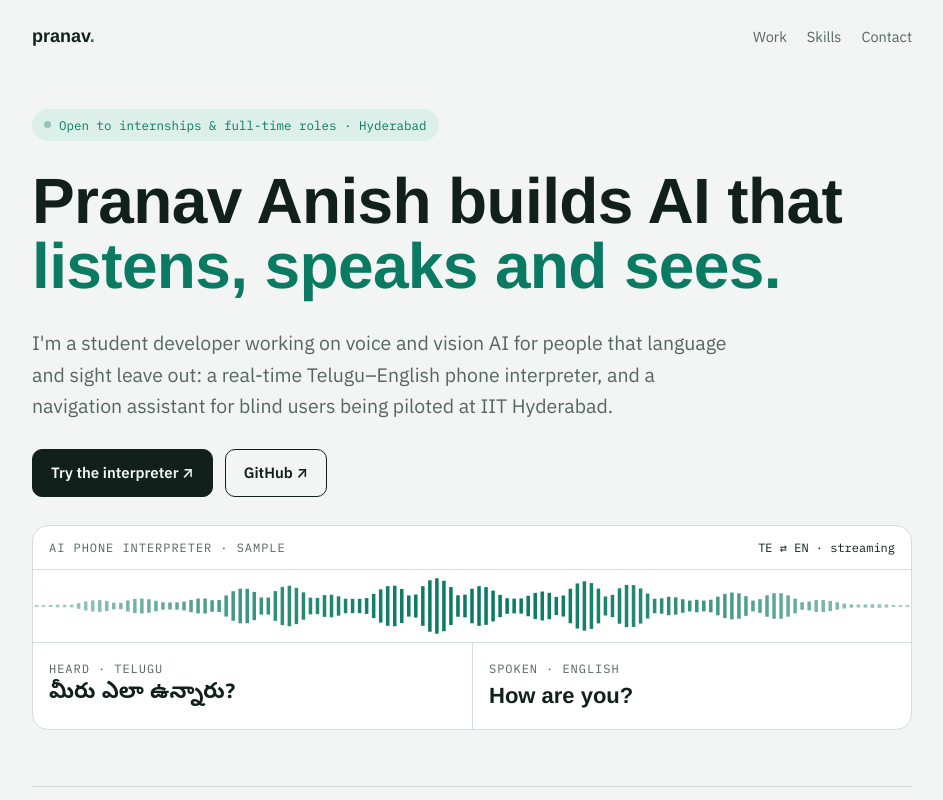
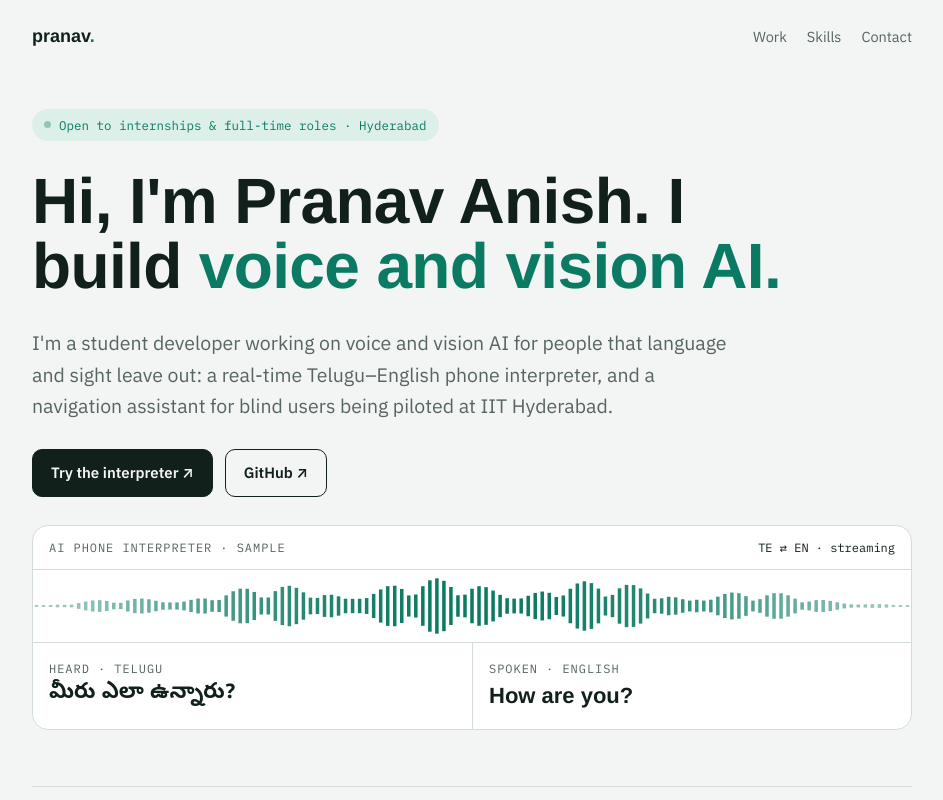
Before and after one commit to pranavanish2004/pranavanish2004.github.io, a plain HTML site: page index.html in a window 1280 px wide. Shown: the top 800 px of the page, without its empty margins (168-1111 px from the left). Drawn offline with Linux system fonts and the light colour scheme; a web font is replaced by a local one.

Commit message:
Update index.html

```diff
--- a/index.html
+++ b/index.html
@@ -143,7 +143,7 @@ footer{padding-block:32px 48px;font-family:var(--mono);font-size:12px;color:var(
 
   <header class="hero" id="top">
     <span class="status"><span class="dot"></span>Open to internships &amp; full-time roles · Hyderabad</span>
-    <h1>Pranav Anish builds AI that <em>listens, speaks and sees.</em></h1>
+    <h1>Hi, I'm Pranav Anish. I build <em>voice and vision AI.</em></h1>
     <p class="lede">I'm a student developer working on voice and vision AI for people that language and sight leave out: a real-time Telugu–English phone interpreter, and a navigation assistant for blind users being piloted at IIT Hyderabad.</p>
     <div class="cta">
       <a class="btn primary" href="https://ai-phone-interpreter.onrender.com" target="_blank" rel="noopener">Try the interpreter ↗</a>
```
